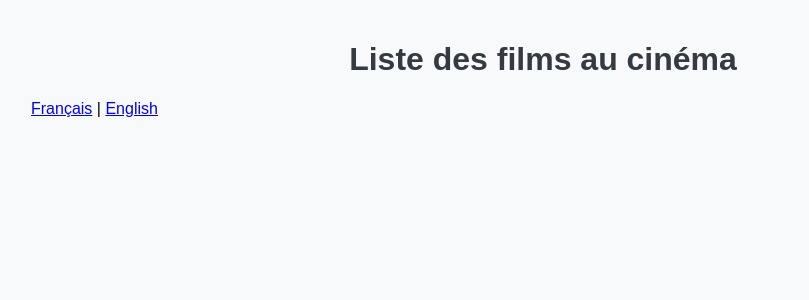
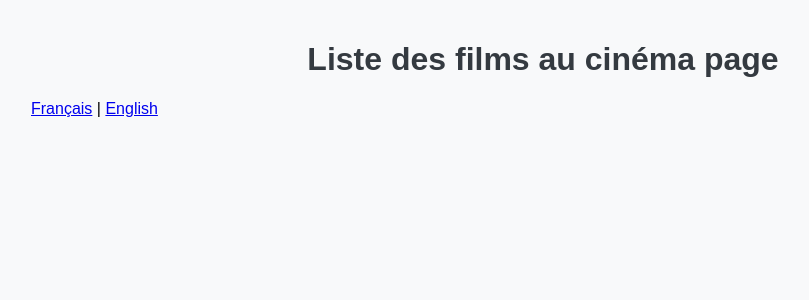
Before and after one commit to adialloo/cinemafilm, a Flask app: page / in a window 1280 px wide. Shown: the top 300 px of the page, without its empty margins (97-906 px from the left). Run offline with Flask 3, Linux system fonts and the light colour scheme; data that the repository does not hold is empty.

Commit message:
change titre

```diff
--- a/templates/index.html
+++ b/templates/index.html
@@ -8,7 +8,7 @@
 </head>
 <body>
     <div class="container">
-        <h1>Liste des films au cinéma</h1>
+        <h1>Liste des films au cinéma page</h1>
         <div>
             <a href="/?lang=fr-FR">Français</a> | <a href="/?lang=en-US">English</a>
         </div>
```
